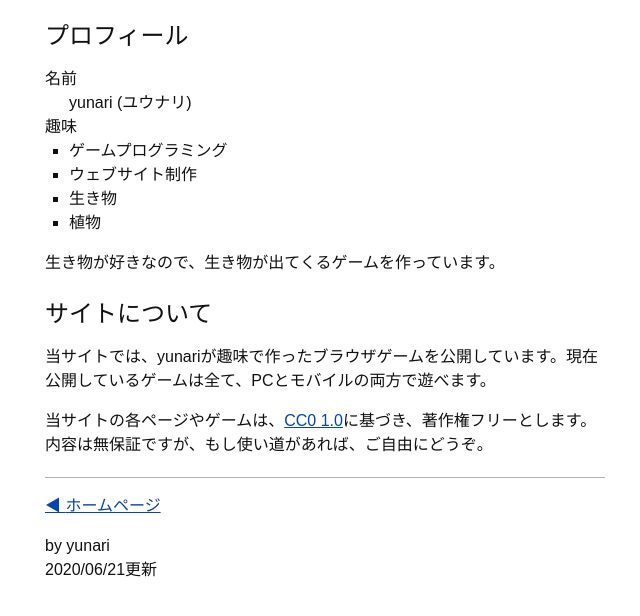
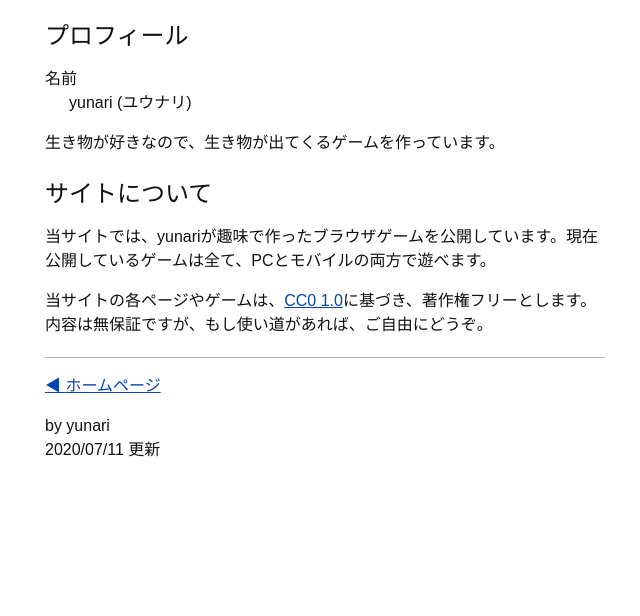
Before and after one commit to jiyugi/jiyugi.github.io, a plain HTML site: page profile.html in a window 1280 px wide. Shown: the part 92-708 px from the top of the page, without its empty margins (315-955 px from the left). Drawn offline with Linux system fonts and the light colour scheme.

Commit message:
clean up

```diff
--- a/profile.html
+++ b/profile.html
@@ -22,18 +22,8 @@
 
 <h2>プロフィール</h2>
 <dl>
-
 <dt>名前</dt>
 <dd>yunari (ユウナリ)</dd>
-
-<dt>趣味</dt>
-<dd><ul>
-<li>ゲームプログラミング</li>
-<li>ウェブサイト制作</li>
-<li>生き物</li>
-<li>植物</li>
-</ul></dd>
-
 </dl>
 <p>生き物が好きなので、生き物が出てくるゲームを作っています。</p>
 
@@ -53,7 +43,7 @@ href="https://creativecommons.org/publicdomain/zero/1.0/legalcode.ja"
 <address>
 by yunari
 </address>
-2020/06/21更新
+2020/07/11 更新
 </div>
 
 </body>
```
